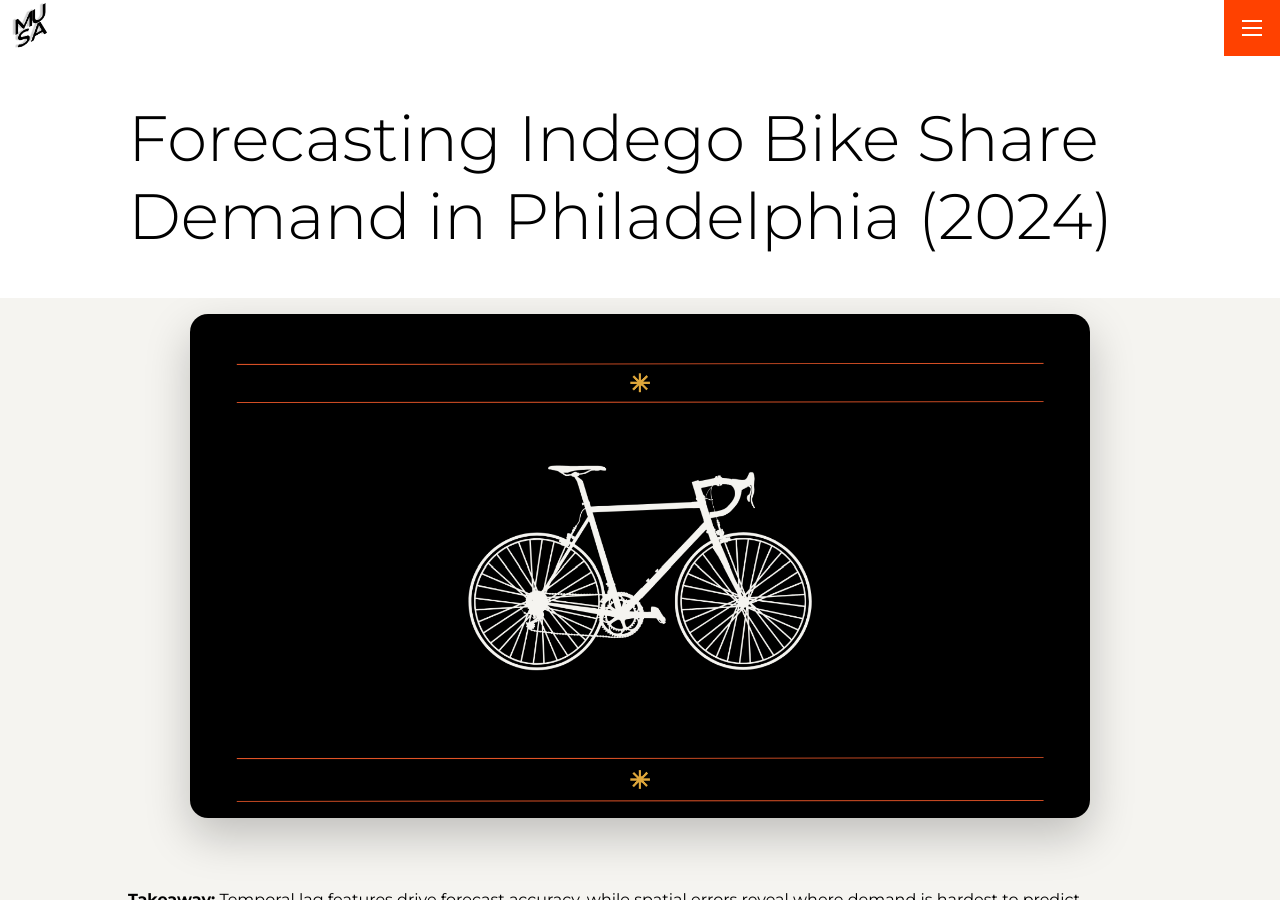
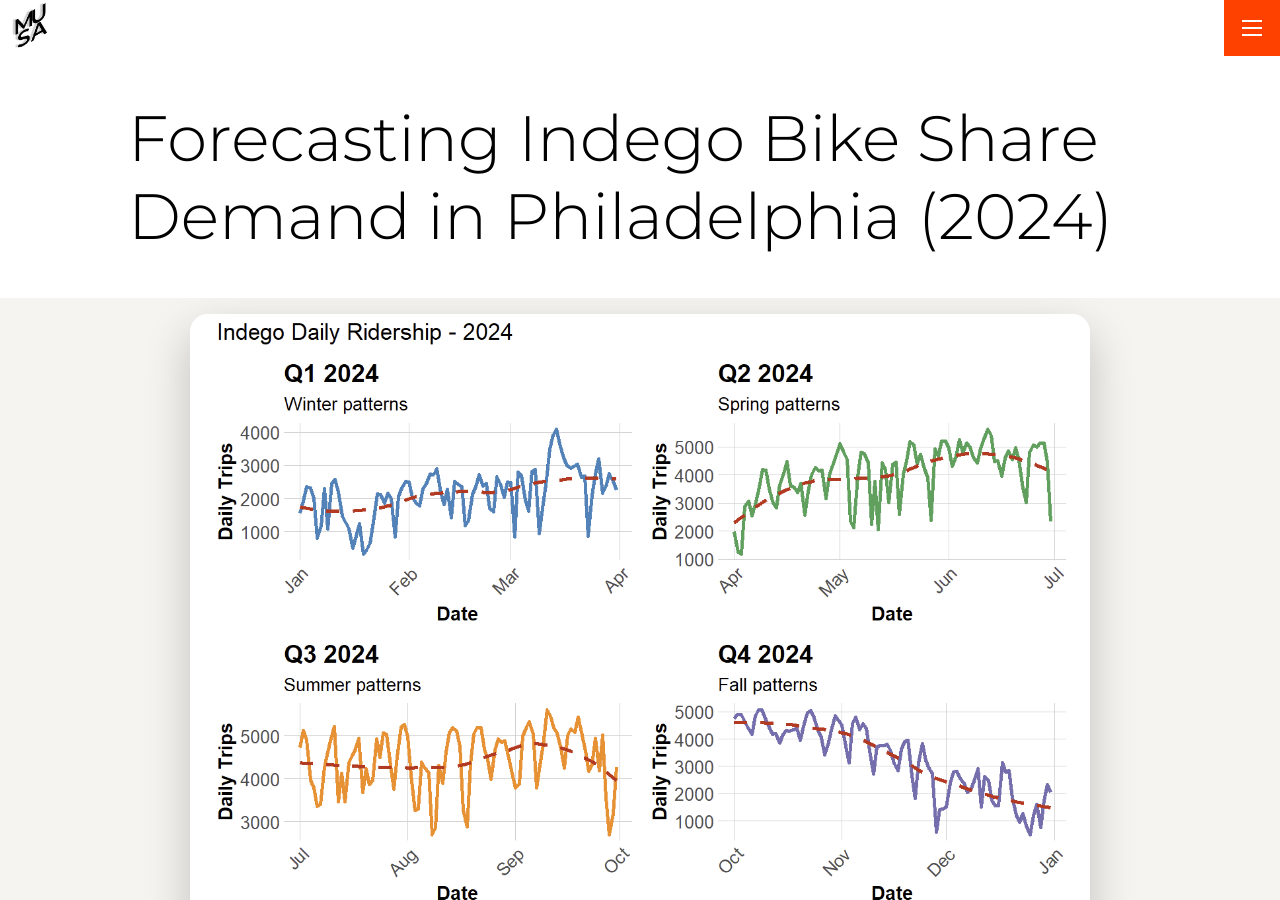
Before and after one commit to astauf03/portfolio, a Jekyll site: the page built from _projects/bike-share.md, in a window 1280 px wide and 900 px high. Built offline with Jekyll 4.4.1, drawn with Linux system fonts in a browser that asks for light colours.

Commit message:
remove 2 thumbnails due to cheesiness

```diff
--- a/_projects/bike-share.md
+++ b/_projects/bike-share.md
@@ -1,7 +1,7 @@
 ---
 layout: post
 title: 'Forecasting Indego Bike Share Demand in Philadelphia (2024)'
-thumbnail: assets/img/projects/bike-share/thumbnail_bike.png
+thumbnail: assets/img/projects/bike-share/temporal.png
 ---
 
 **Takeaway:** Temporal lag features drive forecast accuracy, while spatial errors reveal where demand is hardest to predict.
@@ -36,9 +36,6 @@ This project forecasts hourly Indego bike-share demand across Philadelphia using
 
 **Visual Evidence**
 
-![Temporal demand by season]({{ "/assets/img/projects/bike-share/temporal.png" | relative_url }})
-
-
 ![Model performance comparison]({{ "/assets/img/projects/bike-share/best-model.png" | relative_url }})
 According to the figure, the model incorporating temporal lag features outperforms others in terms of MAE across all quarters, despite best intentions to enhance the model with fixed effects and rush hour anticipation.
 
```
Also changed, not shown: _projects/GIS-projects.md (+0 -1 lines), _projects/SA.md (+0 -1 lines).
